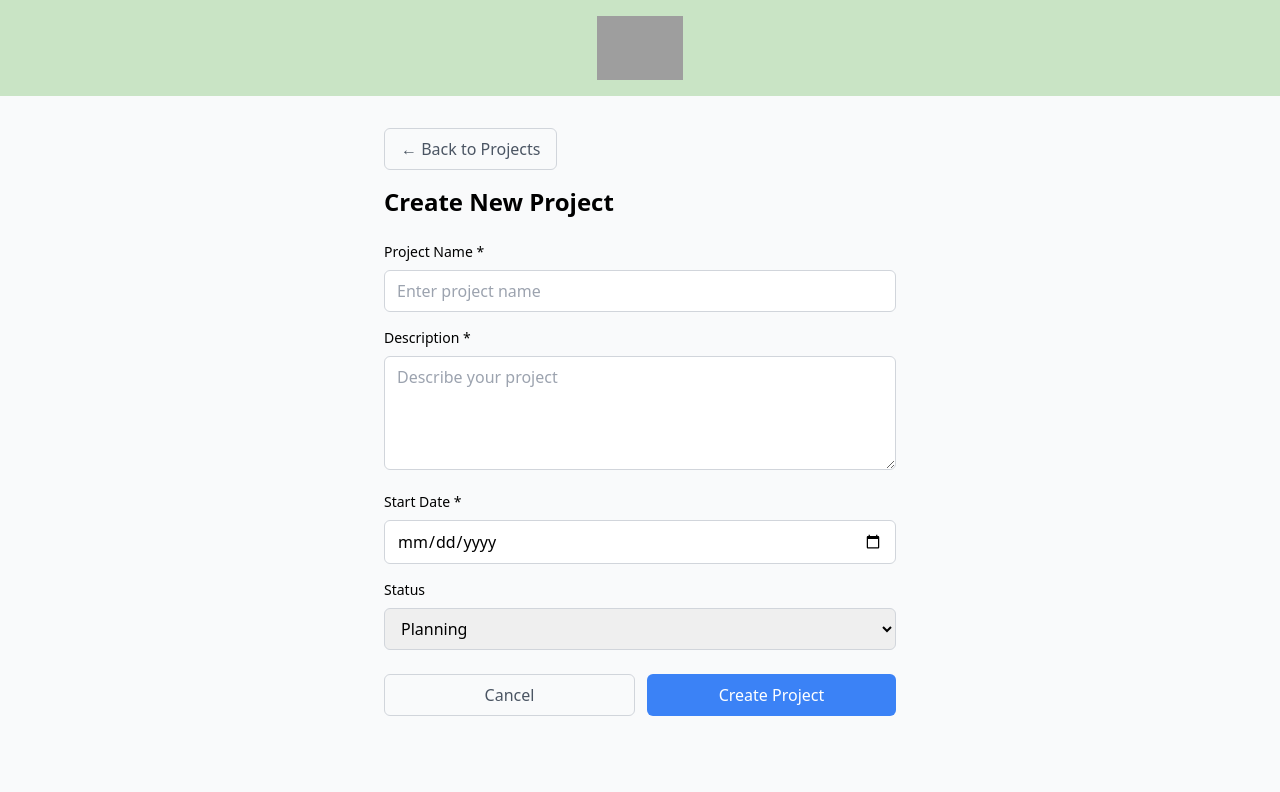
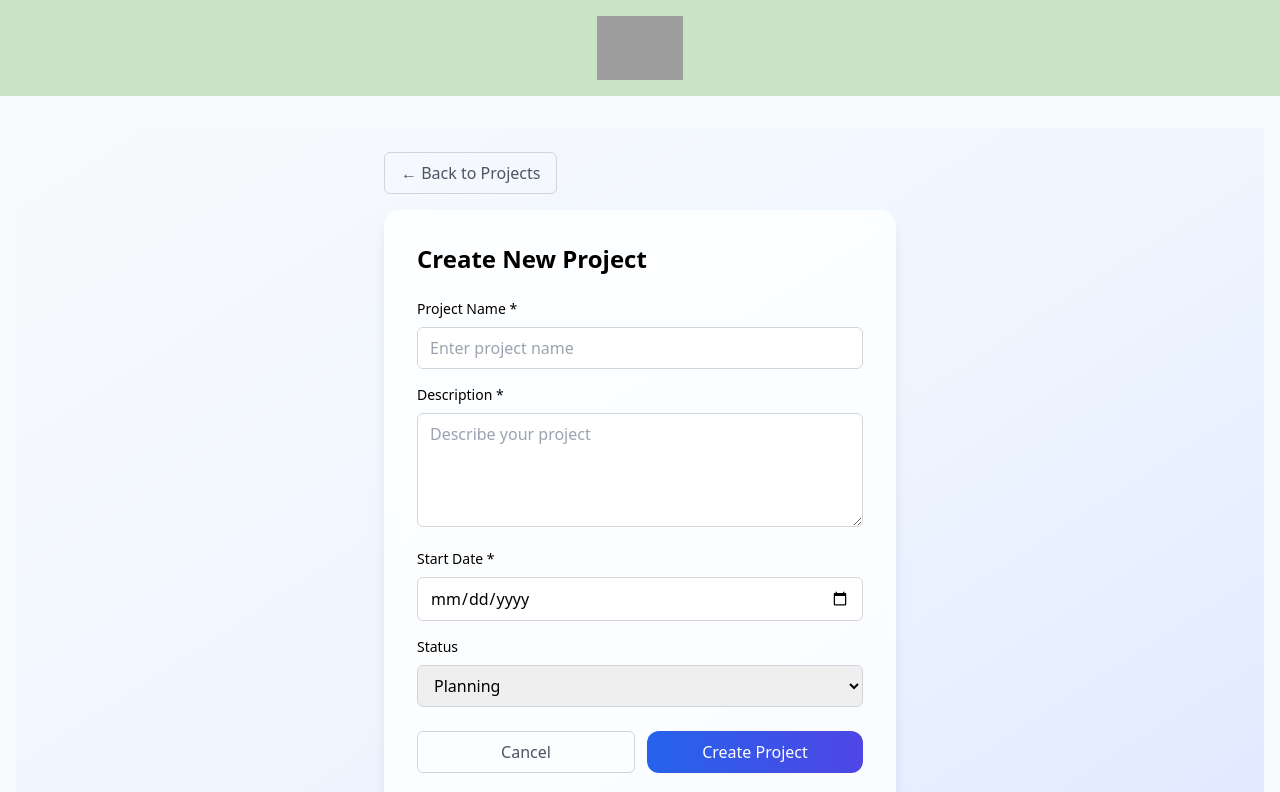
Before and after one commit to khawajac/verticode_takehome_test, a React (Vite) app: page /projects/new in a window 1280 px wide. Shown: the top 792 px of the page. Built offline with nearby package versions, Linux system fonts and the light colour scheme; grey boxes are pictures that could not be loaded.

Commit message:
changes to project form page, button, gradient and border

```diff
--- a/src/components/ProjectForm.tsx
+++ b/src/components/ProjectForm.tsx
@@ -55,8 +55,8 @@ export const ProjectForm: React.FC<ProjectFormProps> = ({ onSubmit }) => {
   };
 
   return (
+    <div className="min-h-screen bg-gradient-to-br from-slate-50 via-blue-50 to-indigo-100 pt-6">
       <div className="max-w-lg mx-auto">
-      {/* Back button */}
         <button
           onClick={() => navigate('/projects')}
           className="mb-4 px-4 py-2 text-gray-600 border border-gray-300 rounded-md hover:bg-gray-50 transition-colors"
@@ -64,6 +64,7 @@ export const ProjectForm: React.FC<ProjectFormProps> = ({ onSubmit }) => {
           ← Back to Projects
         </button>
 
+        <div className="bg-white/80 backdrop-blur-sm rounded-2xl p-8 shadow-lg border border-white/20">
         <form onSubmit={handleSubmit}>
           <h1 className="text-2xl font-bold mb-6">Create New Project</h1>
 
@@ -149,12 +150,15 @@ export const ProjectForm: React.FC<ProjectFormProps> = ({ onSubmit }) => {
             </button>
             <button
               type="submit"
-            className="flex-1 bg-blue-500 text-white py-2 px-4 rounded-md hover:bg-blue-600 transition-colors"
+              className="flex-1 bg-gradient-to-r from-blue-600 to-indigo-600 text-white py-2
+              px-4 rounded-xl hover:from-blue-700 hover:to-indigo-700 transition-all duration-300 hover:shadow-lg"
               >
               Create Project
             </button>
           </div>
         </form>
         </div>
+      </div>
+    </div>
   );
 };
```
Lines whose indentation alone changed are shown as unchanged.
